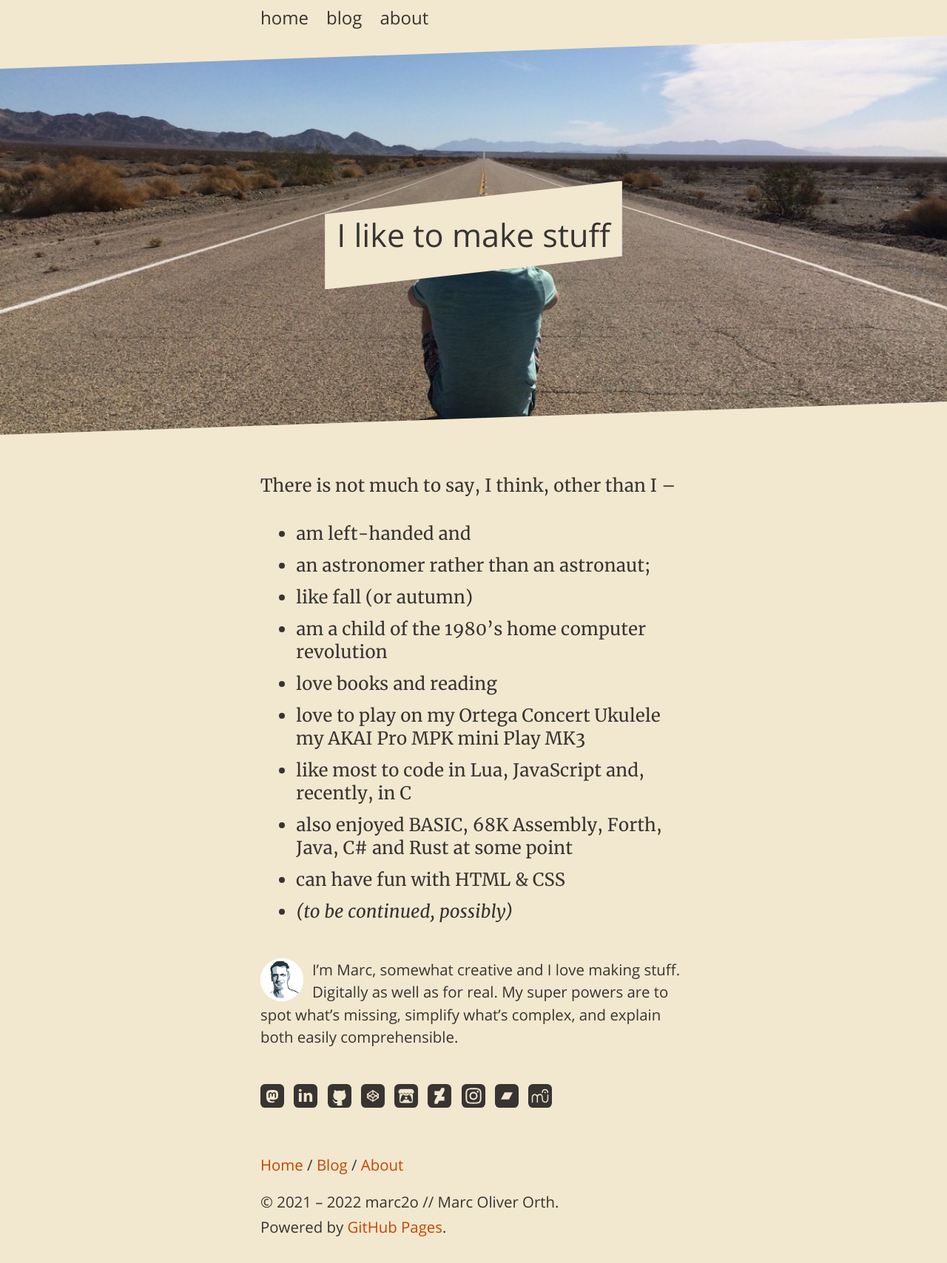
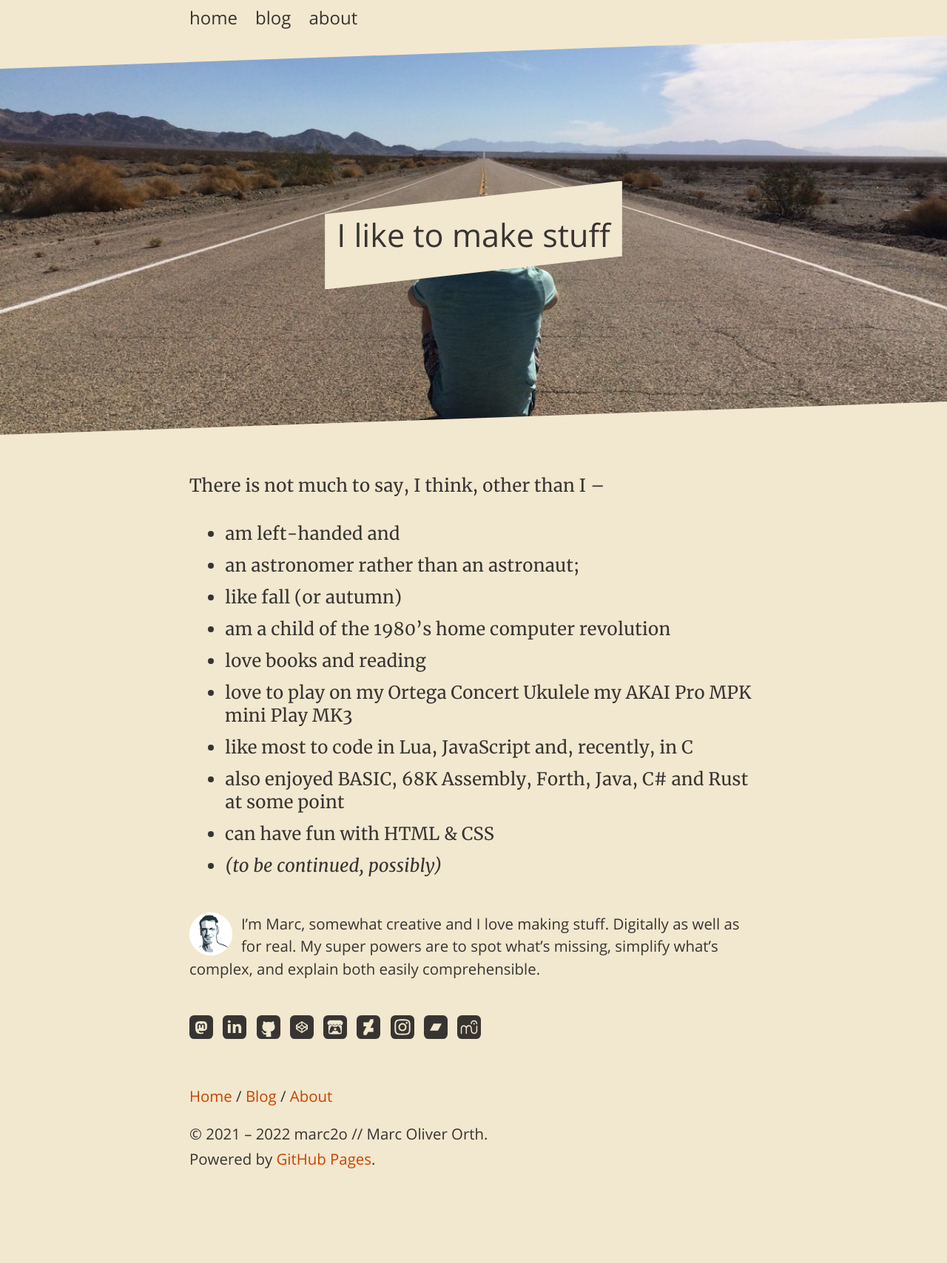
Before and after one commit to marc2o/marc2o.github.io, a Jekyll site: the page built from about.md, in a window 1280 px wide. Shown: the whole page at 74% size. Built offline with Jekyll 4.4.1, drawn with Linux system fonts in a browser that asks for light colours; after the commit the page ends 1616 px from its top, so only the background shows below that.

Commit message:
Update article.css

```diff
--- a/assets/css/article.css
+++ b/assets/css/article.css
@@ -2,8 +2,8 @@
 	--code-font: 'FiraCode';
 	--flow-font: 'Merriweather';
 	--spot-font: 'Open Sans';
-	--outer-width: 48rem;
-	--inner-width: 36rem;
+	--outer-width: 56rem;
+	--inner-width: 48rem;
 }
 /*! minireset.css v0.0.6 | MIT License | github.com/jgthms/minireset.css */
 html,
```
